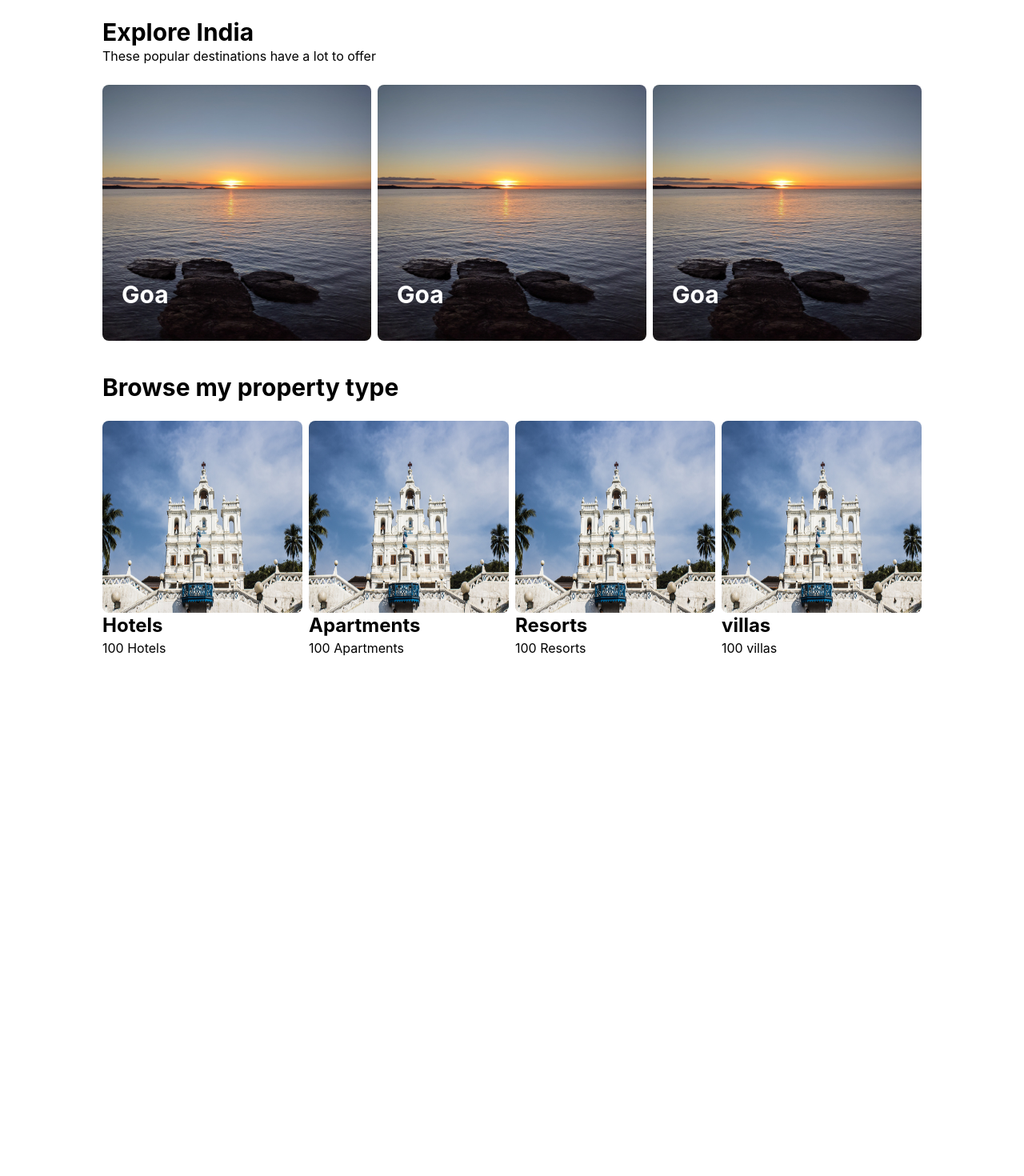
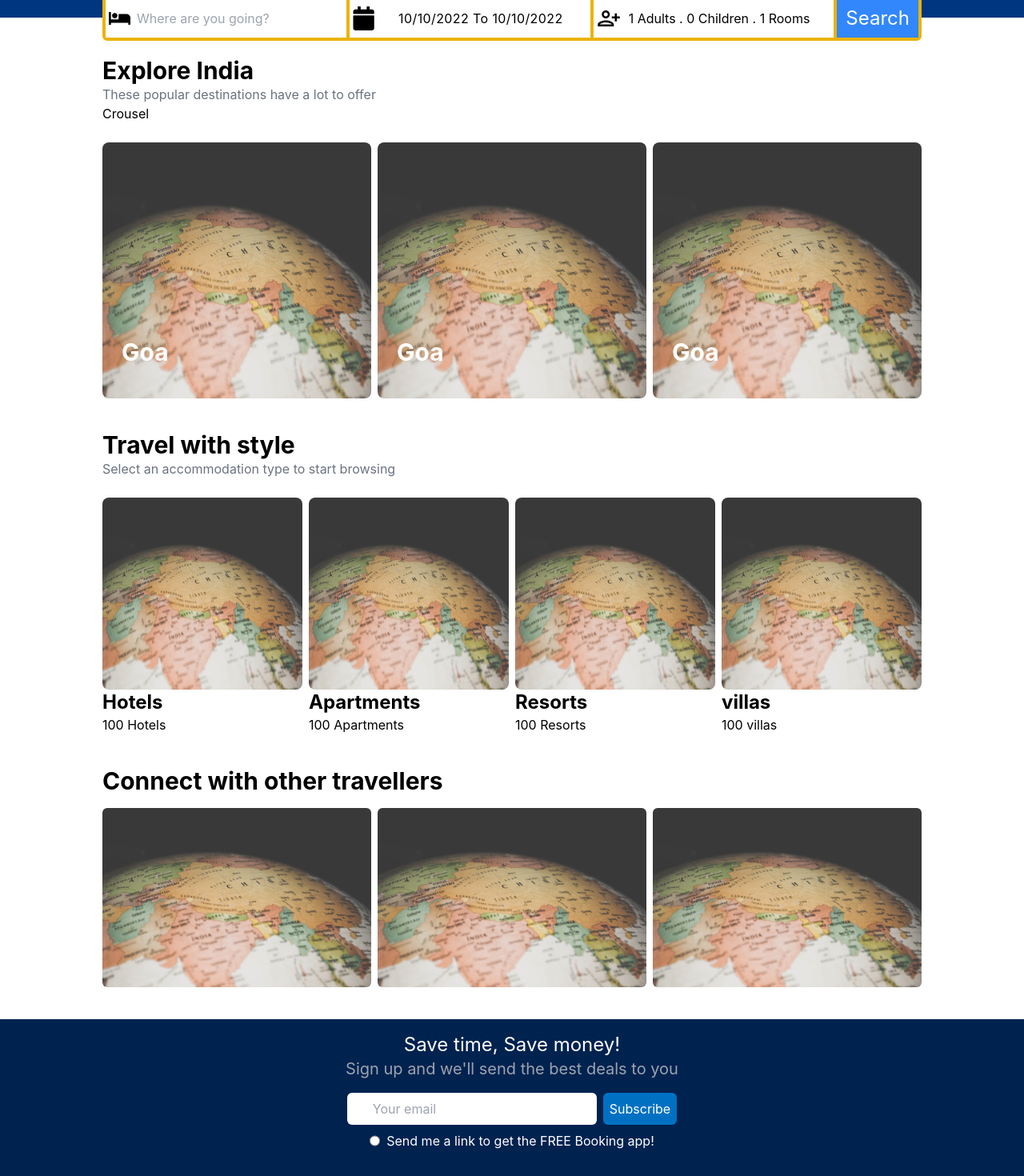
Before and after one commit to apurvgupta-ops/Booking_frontend, a React (Create React App) app: page / in a window 1280 px wide. Shown: the part 320-1790 px from the top of the page at 80% size. Before the commit the page ends 1142 px from the top, so only its background shows below. Built offline with nearby package versions, Linux system fonts and the light colour scheme; the HTML template or start-up script is replaced by a standard one.

Commit message:
Subscription done

```diff
--- a/src/Components/Calender.js
+++ b/src/Components/Calender.js
@@ -30,7 +30,7 @@ const Calender = () => {
     });
   };
   return (
-    <div className="flex absolute w-[80%] top-56 mt-10 border-4 border-yellow-500 rounded-md">
+    <div className="flex absolute w-[80%] top-[275px] mt-10 border-4 border-yellow-500 rounded-md">
       {/* INPUT */}
       <div className="flex bg-white w-[30%] items-center p-1 border-r-4 border-yellow-500">
         <FaBed size={30} />
--- /dev/null
+++ b/src/Components/Crousel.js
@@ -0,0 +1,7 @@
+import React from "react";
+
+const Crousel = () => {
+  return <div>Crousel</div>;
+};
+
+export default Crousel;
--- a/src/Components/FeaturedHotels.js
+++ b/src/Components/FeaturedHotels.js
@@ -1,14 +1,22 @@
 import React from "react";
-import img from "../Image/bg2.jpg";
+import img from "../Image/globle.jpg";
+import Crousel from "./Crousel";
 const FeaturedHotels = () => {
   return (
     <div className="">
       <div>
         <h2 className="text-3xl font-bold">Explore India</h2>
-        <p>These popular destinations have a lot to offer</p>
+        <p className="text-gray-500">
+          These popular destinations have a lot to offer
+        </p>
       </div>
-      <div className="relative flex gap-2 mt-6">
-        <div className="w-1/3">
+
+      <div>
+        <Crousel />
+      </div>
+
+      <div className="relative flex gap-2 mt-6 overflow-hidden">
+        <div className="w-1/3 ">
           <img src={img} alt="" className="rounded-lg w-full h-80" />
           <div>
             <h3 className="text-white absolute px-6 bottom-10 text-3xl font-bold">
@@ -24,8 +32,8 @@ const FeaturedHotels = () => {
             </h3>
           </div>
         </div>
-        <div className="w-1/3">
-          <img src={img} alt="" className=" rounded-lg w-full h-80" />
+        <div className="w-1/3 ">
+          <img src={img} alt="" className=" rounded-lg w-full h-80 " />
           <div>
             <h3 className="text-white absolute px-6 bottom-10 text-3xl font-bold">
               Goa
--- /dev/null
+++ b/src/Components/Footer.js
@@ -0,0 +1,7 @@
+import React from "react";
+
+const Footer = () => {
+  return <div>Footer</div>;
+};
+
+export default Footer;
--- a/src/Components/NavBar.js
+++ b/src/Components/NavBar.js
@@ -2,8 +2,8 @@ import React from "react";
 
 const NavBar = () => {
   return (
-    <div className="flex justify-between items-center pt-2">
-      <div className="text-white text-2xl ">Booking</div>
+    <div className="flex justify-between items-center pt-4">
+      <div className="text-white text-2xl font-bold ">Booking</div>
       <div className="">
         <button className=" p-1 mr-4 bg-white text-[#003580]">Register</button>
         <button className=" p-1  bg-white text-[#003580]">Signin</button>
--- a/src/Components/PropertyType.js
+++ b/src/Components/PropertyType.js
@@ -1,35 +1,54 @@
 import React from "react";
-import hotel from "../Image/hotels.jpg";
+import hotel from "../Image/globle.jpg";
 const PropertyType = () => {
   return (
     <div className="mt-10">
       <div>
-        <h2 className="text-3xl font-bold">Browse my property type</h2>
+        <h2 className="text-3xl font-bold">Travel with style</h2>
+        <p className="text-gray-500">
+          Select an accommodation type to start browsing
+        </p>
       </div>
       <div className="relative flex gap-2 mt-6">
-        <div className="">
-          <img src={hotel} alt="" className="rounded-lg w-full h-60" />
+        <div className="w-1/4">
+          <img
+            src={hotel}
+            alt=""
+            className="rounded-lg w-full h-60 overflow-hidden"
+          />
           <div>
             <h3 className="text-black text-2xl font-bold">Hotels</h3>
             <p>100 Hotels</p>
           </div>
         </div>
-        <div className="">
-          <img src={hotel} alt="" className=" rounded-lg w-full h-60" />
+        <div className="w-1/4">
+          <img
+            src={hotel}
+            alt=""
+            className=" rounded-lg w-full h-60 overflow-hidden"
+          />
           <div>
             <h3 className="text-black  text-2xl font-bold">Apartments</h3>
             <p>100 Apartments</p>
           </div>
         </div>
-        <div className="">
-          <img src={hotel} alt="" className=" rounded-lg w-full h-60" />
+        <div className="w-1/4">
+          <img
+            src={hotel}
+            alt=""
+            className=" rounded-lg w-full h-60  overflow-hidden"
+          />
           <div>
             <h3 className="text-black text-2xl font-bold">Resorts</h3>
             <p>100 Resorts</p>
           </div>
         </div>
-        <div className="">
-          <img src={hotel} alt="" className=" rounded-lg w-full h-60" />
+        <div className="w-1/4">
+          <img
+            src={hotel}
+            alt=""
+            className=" rounded-lg w-full h-60 overflow-hidden"
+          />
           <div>
             <h3 className="text-black text-2xl font-bold">villas</h3>
             <p>100 villas</p>
--- /dev/null
+++ b/src/Components/Subscription.js
@@ -0,0 +1,29 @@
+import React from "react";
+
+const Subscription = () => {
+  return (
+    <div className="">
+      <div className="flex flex-col justify-center items-center">
+        <h1 className="text-white text-2xl pt-4">Save time, Save money!</h1>
+        <p className="text-gray-400 text-xl ">
+          Sign up and we'll send the best deals to you
+        </p>
+        <div className="pt-4 flex gap-2">
+          <input
+            placeholder="Your email"
+            type="text"
+            className="p-2 px-8 rounded-md "
+          />
+          <button className="bg-[#0071c2] text-white rounded-md px-2">
+            Subscribe
+          </button>
+        </div>
+        <div className="flex gap-2 text-white pt-2 pb-10">
+          <input type="radio" /> Send me a link to get the FREE Booking app!
+        </div>
+      </div>
+    </div>
+  );
+};
+
+export default Subscription;
--- a/src/Components/Title.js
+++ b/src/Components/Title.js
@@ -2,7 +2,7 @@ import React from "react";
 
 const Title = () => {
   return (
-    <div className="mt-10 pb-16">
+    <div className="mt-20 pb-16">
       <h1 className="text-4xl text-white font-bold">Find Your Next Stay</h1>
       <p className="text-2xl text-white">
         Search low prices on hotels, homes and much more...
--- /dev/null
+++ b/src/Components/Travellers.js
@@ -0,0 +1,36 @@
+import React from "react";
+import image from "../Image/globle.jpg";
+const Travellers = () => {
+  return (
+    <div className="mt-10">
+      <div className="text-3xl font-bold pb-4">
+        <h1>Connect with other travellers</h1>
+      </div>
+      <div className="flex gap-2 ">
+        <div className="w-1/3">
+          <img
+            alt=""
+            src={image}
+            className="w-full h-full overflow-hidden rounded-md"
+          />
+        </div>
+        <div className="w-1/3">
+          <img
+            alt=""
+            src={image}
+            className="w-full h-full overflow-hidden rounded-md"
+          />
+        </div>
+        <div className="w-1/3">
+          <img
+            alt=""
+            src={image}
+            className="w-full h-full overflow-hidden rounded-md"
+          />
+        </div>
+      </div>
+    </div>
+  );
+};
+
+export default Travellers;
--- a/src/Pages/Home.js
+++ b/src/Pages/Home.js
@@ -1,10 +1,13 @@
 import React from "react";
 import Calender from "../Components/Calender";
 import FeaturedHotels from "../Components/FeaturedHotels";
+import Footer from "../Components/Footer";
 import Header from "../Components/Header";
 import NavBar from "../Components/NavBar";
 import PropertyType from "../Components/PropertyType";
+import Subscription from "../Components/Subscription";
 import Title from "../Components/Title";
+import Travellers from "../Components/Travellers";
 const Home = () => {
   return (
     <>
@@ -19,6 +22,11 @@ const Home = () => {
       <div className="max-w-[80%] mt-12 m-auto ">
         <FeaturedHotels />
         <PropertyType />
+        <Travellers />
+      </div>
+      <div className="mt-10 w-screen bg-[#00224f]">
+        <Subscription />
+        {/* <Footer /> */}
       </div>
     </>
   );
```
Also changed, not shown: src/Image/globle.jpg (added).
